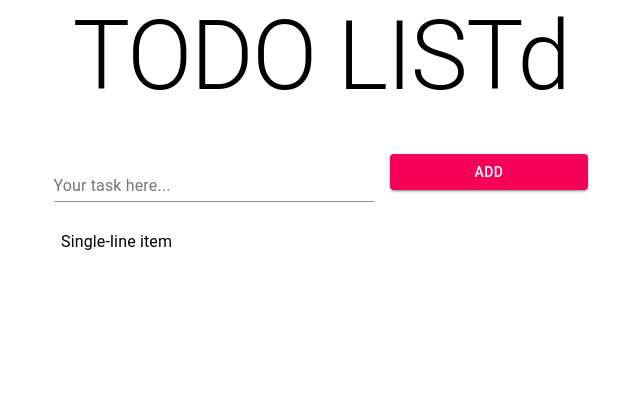
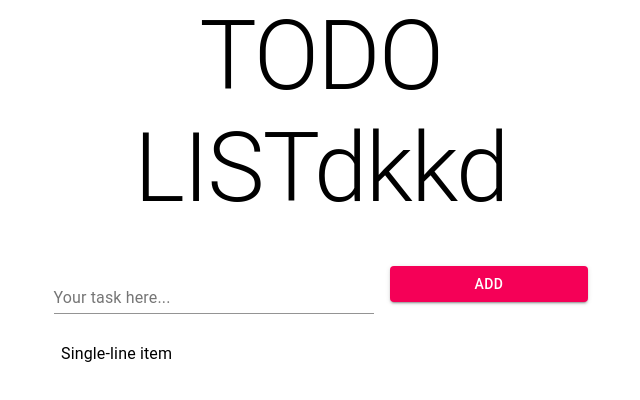
Before and after one commit to lifeeric/react-persits-with-firebase-preview-channel, a React (Create React App) app: page / in a window 1280 px wide. Shown: the top 400 px of the page, without its empty margins (319-959 px from the left). Built offline with nearby package versions, Linux system fonts and the light colour scheme.

Commit message:
added some random text

```diff
--- a/src/App.tsx
+++ b/src/App.tsx
@@ -40,7 +40,7 @@ function App() {
     <div className="App">
       <Container maxWidth="sm">
         <Typography variant="h1" component="h2" gutterBottom>
-          TODO LISTd
+          TODO LISTdkkd
         </Typography>
 
         <form className={classes.root} noValidate autoComplete="off">
```
